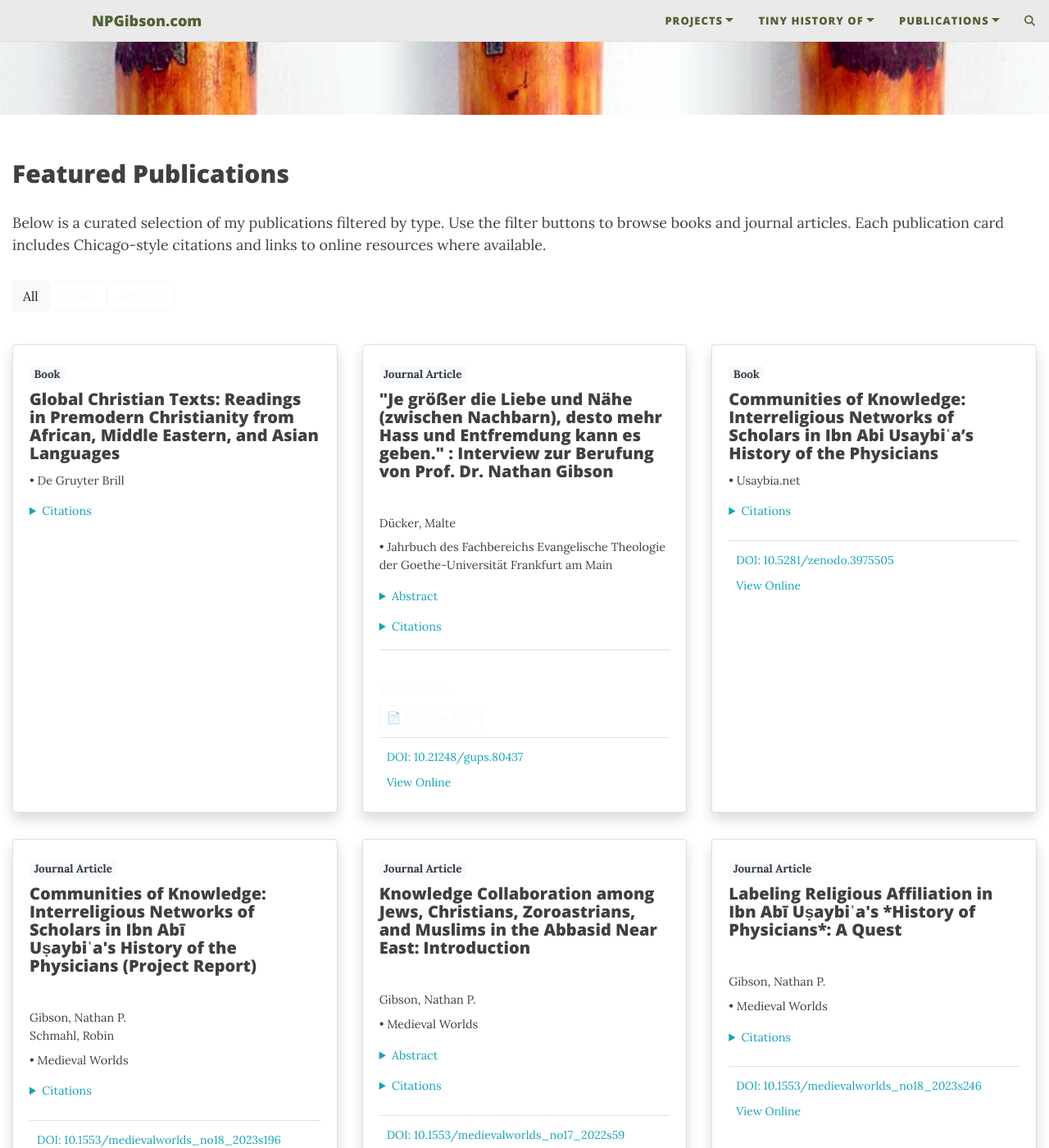
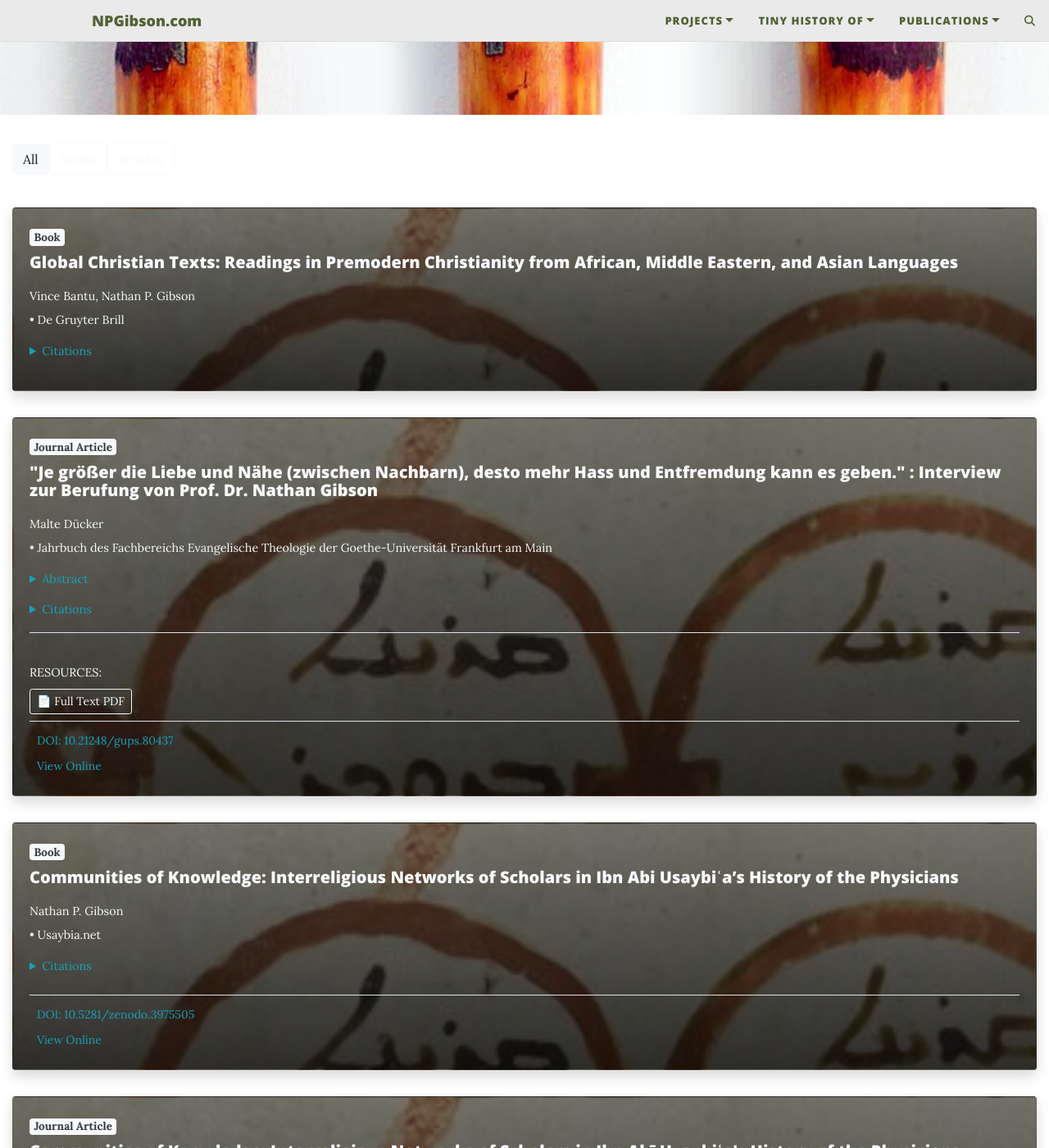
Before and after one commit to nathangibson/nathangibson.github.io, a Jekyll site: the page built from publications.md, in a window 1280 px wide and 1400 px high, scrolled down 589 px. Shown: the whole window at 82% size. Built offline with Jekyll 4.4.1, drawn with Linux system fonts in a browser that asks for light colours; comment, search, counter and statistics services are not loaded; some of the changed text lies outside the part shown.

Commit message:
Tweak publication styling

```diff
--- a/_includes/publications-list.html
+++ b/_includes/publications-list.html
@@ -14,8 +14,8 @@
   <div class="row g-4" id="pub-grid">
     {% for pub in site.data.publications.references %}
       {% if pub.type == "book" or pub.type == "article-journal" %}
-        <div class="pub-item col-12 col-md-6 col-lg-4 py-3" data-type="{{ pub.type }}">
-          <div class="card h-100 rounded-4 text-bg-dark shadow">
+        <div class="pub-item col-12 py-3 text-light" data-type="{{ pub.type }}">
+          <div class="card h-100 rounded-4 text-bg-dark shadow" style="background-image: linear-gradient(rgba(0,0,0,0.5), rgba(0,0,0,0.8)), url('{{ card.cover-img | default: "/img/nhsl-banner.png" }}'); background-size: cover;">
             <div class="card-body d-flex flex-column">
               {%- capture pub_type -%}
               {%- if pub.type == 'book' -%}Book{%- elsif pub.type == 'article-journal' -%}Journal Article{%- else -%}Publication{%- endif -%}
@@ -30,18 +30,23 @@
               <h5 class="card-title fw-bold">{{ pub.title }}</h5>
 
               <!-- Authors -->
-              {%- if pub.author -%}
-              <p class="card-text text-light-emphasis fst-italic small mb-2">
-                {%- for author in pub.author -%}
-                  {%- if author.family and author.given -%}
-                    {{- author.family }}, {{ author.given -}}
-                  {%- elsif author.family -%}
-                    {{- author.family -}}
-                  {%- elsif author.literal -%}
-                    {{- author.literal -}}
-                  {%- endif -%}
-                  {%- unless forloop.last %}<br/>{%- endunless -%}
-                {%- endfor -%}
+              {%- assign people = pub.author | default: [] -%}
+              {%- if pub.editor -%}
+              {%- assign people = people | concat: pub.editor -%}
+              {%- endif -%}
+
+              {%- if people and people.size > 0 -%}
+              <p class="card-text text-light-emphasis fst-italic small my-2">
+              {%- for person in people -%}
+                {%- if person.family and person.given -%}
+                {{ person.given -}} &nbsp; {{- person.family }}
+                {%- elsif person.family -%}
+                {{- person.family -}}
+                {%- elsif person.literal -%}
+                {{- person.literal -}}
+                {%- endif -%}
+                {%- unless forloop.last %},&nbsp; {%- endunless -%}
+              {%- endfor -%}
               </p>
               {%- endif -%}
 
--- a/publications.md
+++ b/publications.md
@@ -8,8 +8,4 @@ before-content: []
 after-content: []
 ---
 
-## Featured Publications
-
-Below is a curated selection of my publications filtered by type. Use the filter buttons to browse books and journal articles. Each publication card includes Chicago-style citations and links to online resources where available.
-
 {% include publications-list.html %}
```
